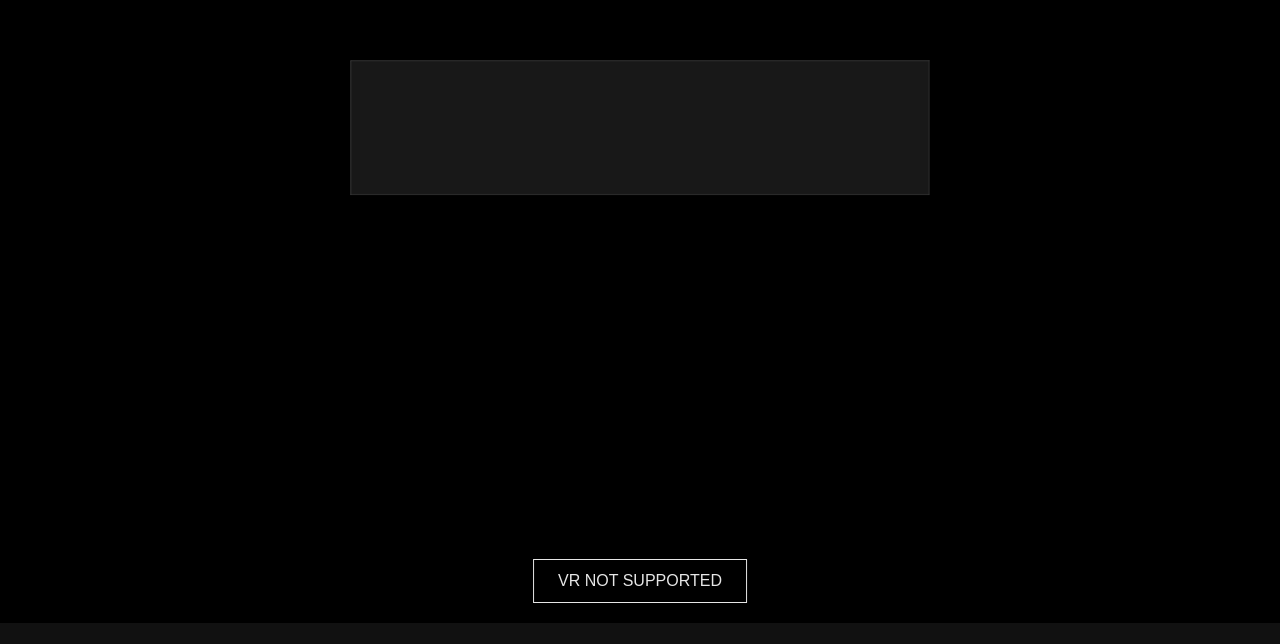
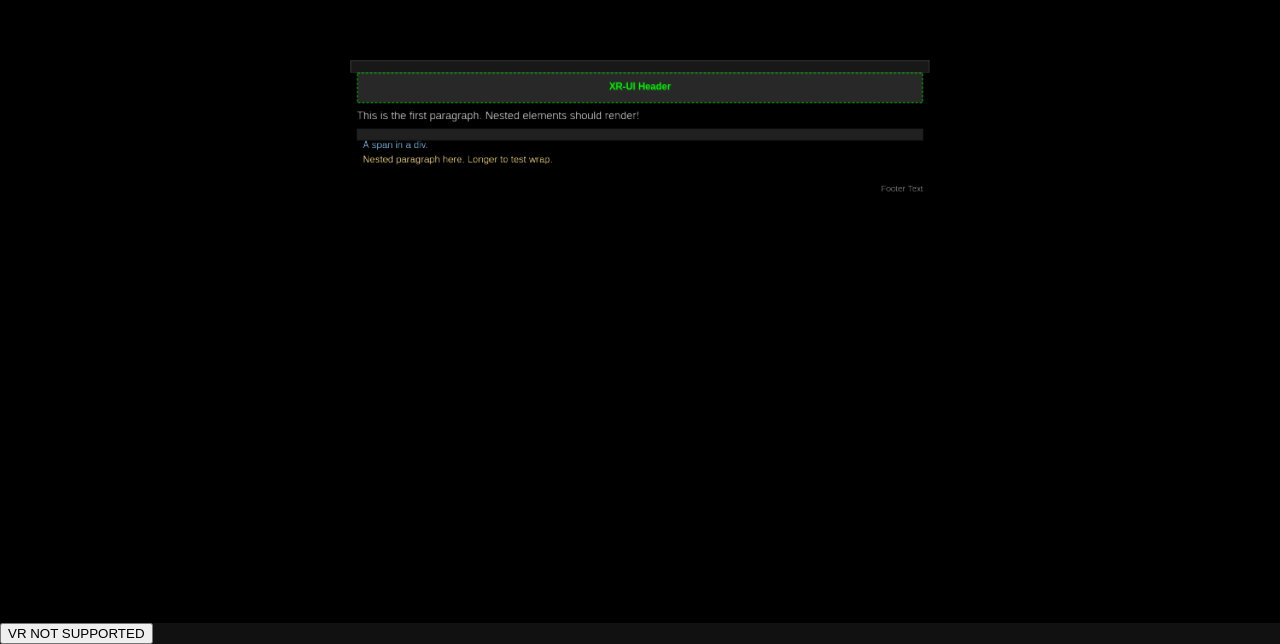
Before and after one commit to BadFoxAI/XR-UI, a plain HTML site: page index.html in a window 1280 px wide. Shown: the part 177-821 px from the top of the page. Before the commit the page ends 800 px from the top, so only its background shows below. Drawn offline with nearby package versions, Linux system fonts and the light colour scheme; animation ran at ten frames a second.

Commit message:
Update index.html

```diff
--- a/index.html
+++ b/index.html
@@ -7,12 +7,7 @@
     <style>
         body { margin: 0; overflow: hidden; background-color: #111; color: #fff; font-family: Arial, sans-serif; }
         #webglCanvas { display: block; width: 100vw; height: 100vh; }
-        #vrButton {
-            position: absolute; bottom: 20px; left: 50%; transform: translateX(-50%);
-            padding: 12px 24px; border: 1px solid #fff; background: rgba(0,0,0,0.5);
-            color: #fff; font-size: 16px; cursor: pointer; z-index: 1000; opacity: 0.9;
-        }
-        #vrButton:hover { background: rgba(255,255,255,0.2); opacity: 1.0; }
+        #vrButton { /* ... styles ... */ }
     </style>
 </head>
 <body>
@@ -22,7 +17,7 @@
     <script src="https://cdnjs.cloudflare.com/ajax/libs/three.js/r128/three.min.js"></script>
 
     <script>
-        // VRButton.js
+        // VRButton.js (full code)
         class VRButton {
             static createButton( renderer, options ) {
                 if ( options && options.referenceSpaceType ) { renderer.xr.setReferenceSpaceType( options.referenceSpaceType ); }
@@ -50,8 +45,8 @@
         const PLANE_BASE_WIDTH = 1.6;
         const PLANE_HEIGHT = PLANE_BASE_WIDTH / PANEL_ASPECT_RATIO;
         const TEXTURE_BASE_HEIGHT = 540;
-        const TEXTURE_WIDTH = Math.round(TEXTURE_BASE_HEIGHT * PANEL_ASPECT_RATIO); // 960
-        const TEXTURE_HEIGHT = TEXTURE_BASE_HEIGHT; // 540
+        const TEXTURE_WIDTH = Math.round(TEXTURE_BASE_HEIGHT * PANEL_ASPECT_RATIO);
+        const TEXTURE_HEIGHT = TEXTURE_BASE_HEIGHT;
 
         function init() {
             scene = new THREE.Scene();
@@ -68,7 +63,6 @@
             offscreenCanvas.height = TEXTURE_HEIGHT;
             textureContext = offscreenCanvas.getContext('2d');
             console.log(`Offscreen canvas created: ${TEXTURE_WIDTH}x${TEXTURE_HEIGHT}`);
-
 
             const initialHtml =
                 `<div id="root" style="background-color: #181818; color: #E0E0E0; padding: 10px; font-family: 'Segoe UI', Tahoma; font-size: 20px; border: 1px solid #444;">
@@ -142,12 +136,20 @@
             return result;
         }
 
+        /**
+         * NEW RENDER ORDER:
+         * 1. Calculate current element's text height.
+         * 2. Draw current element's background and border based ONLY on its own text height and padding.
+         * 3. Draw current element's text.
+         * 4. Recursively render children *into the content box*, and get their total height.
+         * 5. The total height of this element is its own text/padding/border + children's total height.
+         */
         function renderElementAndChildren(node, ctx, x, y, availableWidth) {
             const id = node.attributes.id || 'NO_ID';
-            console.log(`[RenderStart] <${node.tagName} id="${id}"> at y:${y.toFixed(1)}, availableWidth:${availableWidth.toFixed(1)}`);
+            // console.log(`[RenderStart] <${node.tagName} id="${id}"> at y:${y.toFixed(1)}, availableWidth:${availableWidth.toFixed(1)}`);
 
             const styles = parseStyleString(node.attributes.style);
-            const s = {
+            const s = { /* ... style parsing and defaults ... */
                 backgroundColor: styles.backgroundColor || 'transparent', color: styles.color || '#000000',
                 paddingTop: parseInt(styles.paddingTop || styles.padding || '0'),
                 paddingRight: parseInt(styles.paddingRight || styles.padding || '0'),
@@ -162,16 +164,14 @@
                 textAlign: styles.textAlign || 'left',
                 display: styles.display || 'block'
             };
-            if (styles.border) {
-                const bp = styles.border.match(/(\d+)\s*px\s+(\w+)\s+(.*)/i);
-                if (bp) { s.borderWidth = parseInt(bp[1]); s.borderStyle = bp[2].toLowerCase(); s.borderColor = bp[3];}
-            }
+            if (styles.border) { const bp = styles.border.match(/(\d+)\s*px\s+(\w+)\s+(.*)/i); if (bp) { s.borderWidth = parseInt(bp[1]); s.borderStyle = bp[2].toLowerCase(); s.borderColor = bp[3];}}
 
             const elementOuterY = y + s.marginTop;
             const elementRectX = x + (s.borderWidth / 2);
-            const elementRectY = elementOuterY + (s.borderWidth / 2);
+            const elementRectY = elementOuterY + (s.borderWidth / 2); // Top of the border/background box
             const elementRectWidth = availableWidth - s.borderWidth;
 
+            // Calculate height of THIS element's direct text content
             let textContent = '';
             const textChildrenOfThisNode = node.children.filter(child => typeof child === 'string');
             if (textChildrenOfThisNode.length > 0) textContent = textChildrenOfThisNode.join(' ');
@@ -180,89 +180,80 @@
             const lineHeight = s.fontSize * 1.2;
             if (textContent) {
                 ctx.font = `${s.fontWeight} ${s.fontSize}px ${s.fontFamily}`;
-                const words = textContent.split(' ');
-                let currentLine = '';
+                const words = textContent.split(' '); let currentLine = '';
                 const contentAreaForTextWidth = Math.max(1, elementRectWidth - s.paddingLeft - s.paddingRight);
                 for (let n = 0; n < words.length; n++) {
                     let testLine = currentLine + words[n] + ' ';
                     if (ctx.measureText(testLine.trim()).width > contentAreaForTextWidth && currentLine.length > 0) {
-                        textLines.push(currentLine.trim());
-                        currentLine = words[n] + ' ';
-                    } else {
-                        currentLine = testLine;
-                    }
+                        textLines.push(currentLine.trim()); currentLine = words[n] + ' ';
+                    } else { currentLine = testLine; }
                 }
                 if (currentLine.trim().length > 0) textLines.push(currentLine.trim());
             }
             const textBlockHeight = textLines.length * lineHeight;
-            console.log(`  [TextCalc] <${node.tagName} id="${id}"> Text: "${textContent.substring(0,20)}...", Lines: ${textLines.length}, TextH: ${textBlockHeight.toFixed(1)}`);
+            // console.log(`  [TextCalc] <${node.tagName} id="${id}"> TextH: ${textBlockHeight.toFixed(1)}`);
 
-            let currentElementInnerHeight = textBlockHeight;
+            // Height for this element's own box (background/border) is based on its text and padding
+            const ownContentHeight = s.paddingTop + textBlockHeight + s.paddingBottom;
+            let elementBoxHeight = ownContentHeight; // Height for this element's own fill/border
 
-            const childrenContentBoxX = elementRectX + s.paddingLeft;
-            let childrenCurrentY = elementRectY + s.paddingTop + textBlockHeight;
-            const childrenAvailableWidth = Math.max(1, elementRectWidth - s.paddingLeft - s.paddingRight);
-
-            let accumulatedChildrenHeight = 0;
-            node.children.forEach(childNode => {
-                if (typeof childNode !== 'string') {
-                    console.log(`    [Child] <${node.tagName} id="${id}"> processing child <${childNode.tagName} id="${childNode.attributes.id || 'NO_ID'}"> at childY: ${childrenCurrentY.toFixed(1)}`);
-                    const childTotalHeight = renderElementAndChildren(childNode, ctx, childrenContentBoxX, childrenCurrentY, childrenAvailableWidth);
-                    console.log(`    [Child] <${node.tagName} id="${id}"> child <${childNode.tagName} id="${childNode.attributes.id || 'NO_ID'}"> reported height: ${childTotalHeight.toFixed(1)}`);
-                    childrenCurrentY += childTotalHeight;
-                    accumulatedChildrenHeight += childTotalHeight;
-                }
-            });
-            currentElementInnerHeight += accumulatedChildrenHeight;
-            console.log(`  [HeightCalc] <${node.tagName} id="${id}"> InnerH: ${currentElementInnerHeight.toFixed(1)} (OwnTextH: ${textBlockHeight.toFixed(1)}, ChildrenTotalH: ${accumulatedChildrenHeight.toFixed(1)})`);
-
-            const currentElementTotalPaddedHeight = s.paddingTop + currentElementInnerHeight + s.paddingBottom;
-            const elementRectHeight = currentElementTotalPaddedHeight;
-            console.log(`  [DrawBox] <${node.tagName} id="${id}"> RectX: ${elementRectX.toFixed(1)}, RectY: ${elementRectY.toFixed(1)}, RectW: ${elementRectWidth.toFixed(1)}, RectH: ${elementRectHeight.toFixed(1)} for background/border`);
-
+            // --- DRAW THIS ELEMENT'S BACKGROUND & BORDER FIRST ---
             if (s.backgroundColor !== 'transparent') {
                 ctx.fillStyle = s.backgroundColor;
-                ctx.fillRect(elementRectX, elementRectY, elementRectWidth, elementRectHeight);
+                ctx.fillRect(elementRectX, elementRectY, elementRectWidth, elementBoxHeight);
             }
             if (s.borderWidth > 0) {
                 ctx.strokeStyle = s.borderColor; ctx.lineWidth = s.borderWidth;
                 if (s.borderStyle === 'dashed') ctx.setLineDash([s.borderWidth * 2, s.borderWidth * 1.5]);
                 else if (s.borderStyle === 'dotted') ctx.setLineDash([s.borderWidth, s.borderWidth]);
                 else ctx.setLineDash([]);
-                ctx.strokeRect(elementRectX, elementRectY, elementRectWidth, elementRectHeight);
+                ctx.strokeRect(elementRectX, elementRectY, elementRectWidth, elementBoxHeight);
                 ctx.setLineDash([]);
             }
 
+            // --- DRAW THIS ELEMENT'S TEXT ---
             if (textLines.length > 0) {
                 ctx.fillStyle = s.color; ctx.font = `${s.fontWeight} ${s.fontSize}px ${s.fontFamily}`;
                 ctx.textBaseline = 'top'; ctx.textAlign = s.textAlign;
                 let textDrawY = elementRectY + s.paddingTop;
                 for (let i = 0; i < textLines.length; i++) {
                     let drawX = elementRectX + s.paddingLeft;
-                    if (s.textAlign === 'center') drawX = elementRectX + s.paddingLeft + (childrenAvailableWidth / 2);
-                    else if (s.textAlign === 'right') drawX = elementRectX + s.paddingLeft + childrenAvailableWidth;
-
-                    if (textDrawY + s.fontSize <= elementRectY + elementRectHeight - s.paddingBottom + 2) {
-                         ctx.fillText(textLines[i], drawX, textDrawY);
-                    } else {
-                        console.warn(`Text "${textLines[i]}" clipped for <${node.tagName} id="${id}">`);
-                    }
+                    if (s.textAlign === 'center') drawX = elementRectX + s.paddingLeft + (elementRectWidth - s.paddingLeft - s.paddingRight) / 2;
+                    else if (s.textAlign === 'right') drawX = elementRectX + s.paddingLeft + (elementRectWidth - s.paddingLeft - s.paddingRight);
+                    ctx.fillText(textLines[i], drawX, textDrawY);
                     textDrawY += lineHeight;
                 }
             }
 
-            const returnValue = s.borderWidth * 2 + currentElementTotalPaddedHeight + s.marginTop + s.marginBottom;
-            console.log(`[RenderEnd] <${node.tagName} id="${id}"> Returning total occupied height: ${returnValue.toFixed(1)}`);
-            return returnValue;
+            // --- RENDER CHILDREN ---
+            const childrenContentBoxX = elementRectX + s.paddingLeft;
+            // Children start *below* this element's own content (text block + padding)
+            let childrenCurrentY = elementRectY + ownContentHeight;
+            const childrenAvailableWidth = Math.max(1, elementRectWidth - s.paddingLeft - s.paddingRight);
+
+            let accumulatedChildrenHeight = 0;
+            node.children.forEach(childNode => {
+                if (typeof childNode !== 'string') { // Element node
+                    // console.log(`    [Child] <${node.tagName} id="${id}"> processing child <${childNode.tagName} id="${childNode.attributes.id || 'NO_ID'}"> at childY: ${childrenCurrentY.toFixed(1)}`);
+                    const childTotalHeight = renderElementAndChildren(childNode, ctx, childrenContentBoxX, childrenCurrentY, childrenAvailableWidth);
+                    // console.log(`    [Child] <${node.tagName} id="${id}"> child <${childNode.tagName} id="${childNode.attributes.id || 'NO_ID'}"> reported height: ${childTotalHeight.toFixed(1)}`);
+                    childrenCurrentY += childTotalHeight;
+                    accumulatedChildrenHeight += childTotalHeight;
+                }
+            });
+
+            // The total height of this element is its own border + content height + children's height + margins
+            const totalOccupiedHeight = s.borderWidth * 2 + ownContentHeight + accumulatedChildrenHeight + s.marginTop + s.marginBottom;
+            // console.log(`[RenderEnd] <${node.tagName} id="${id}"> OwnContentH: ${ownContentHeight.toFixed(1)}, ChildrenTotalH: ${accumulatedChildrenHeight.toFixed(1)}, Returning total: ${totalOccupiedHeight.toFixed(1)}`);
+            return totalOccupiedHeight;
         }
 
         function renderNodeTree(nodes, ctx, x, y, availableWidth, availableHeight) {
             let currentY = y;
             nodes.forEach(node => {
-                if (typeof node === 'string') {
-                    // console.warn("Standalone text node in tree (ignored by block layout):", node);
-                } else {
-                    console.log(`renderNodeTree processing <${node.tagName} id="${node.attributes.id || 'NO_ID'}"> at y: ${currentY.toFixed(1)}`);
+                if (typeof node === 'string') { /* Ignore standalone text at this level for block layout */ }
+                else {
+                    // console.log(`renderNodeTree processing <${node.tagName} id="${node.attributes.id || 'NO_ID'}"> at y: ${currentY.toFixed(1)}`);
                     const elementTotalHeight = renderElementAndChildren(node, ctx, x, currentY, availableWidth);
                     currentY += elementTotalHeight;
                 }
@@ -273,27 +264,17 @@
             console.log(`--- Rendering HTML to Texture (${TEXTURE_WIDTH}x${TEXTURE_HEIGHT}) ---`);
             textureContext.clearRect(0, 0, TEXTURE_WIDTH, TEXTURE_HEIGHT);
             const nodeTree = parseHTMLString(htmlString);
-            console.log("Parsed Node Tree:", JSON.stringify(nodeTree, null, 2)); // Ensure this is active
+            // console.log("Parsed Node Tree:", JSON.stringify(nodeTree, null, 2));
 
             if (nodeTree.length > 0) {
                 renderNodeTree(nodeTree, textureContext, 0, 0, TEXTURE_WIDTH, TEXTURE_HEIGHT);
-            } else {
-                console.warn("HTML parsing resulted in an empty tree.");
-                textureContext.fillStyle = "red"; textureContext.font = "20px Arial";
-                textureContext.fillText("Error: No parsable content.", 10, 30);
-            }
+            } else { /* ... error handling ... */ }
             console.log("--- Finished Rendering HTML to Texture ---");
             if (canvasTexture) canvasTexture.needsUpdate = true;
         }
 
-        function onWindowResize() {
-            camera.aspect = window.innerWidth / window.innerHeight;
-            camera.updateProjectionMatrix();
-            renderer.setSize(window.innerWidth, window.innerHeight);
-        }
-        function animate() {
-            renderer.render(scene, camera);
-        }
+        function onWindowResize() { /* ... */ }
+        function animate() { renderer.render(scene, camera); }
 
         init();
     </script>
```
